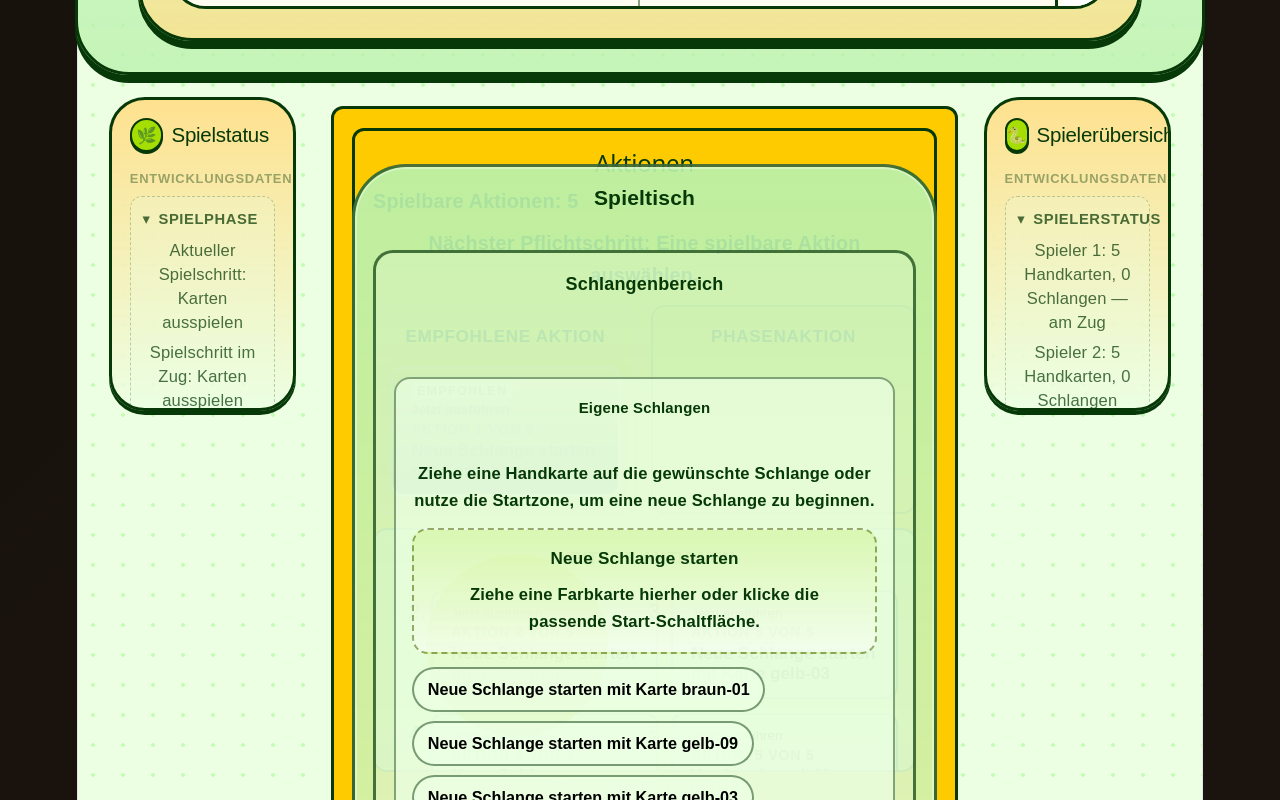
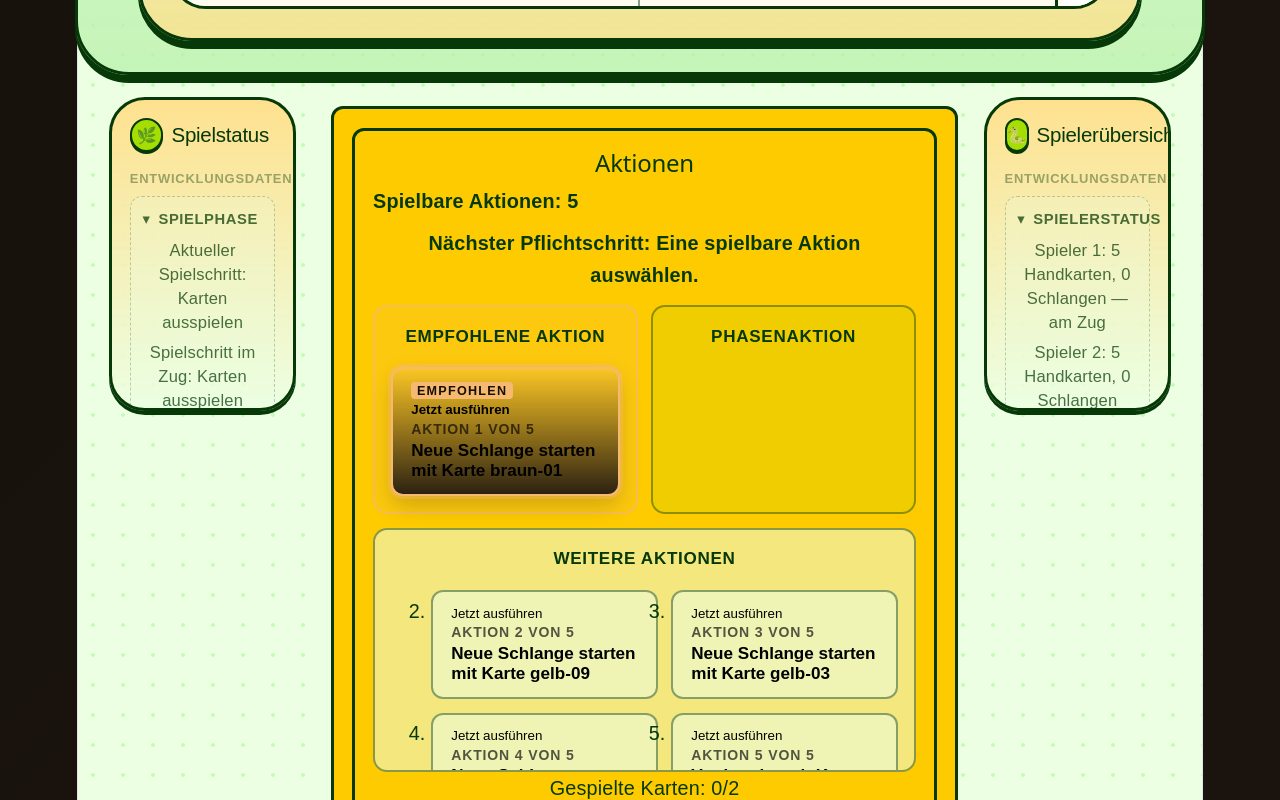
Before and after one commit to hanno79/schlangentanz-v2, a React (Vite) app: page / in a window 1280 px wide. Shown: the part 1760-2560 px from the top of the page. Built offline with nearby package versions, Linux system fonts and the light colour scheme.

Commit message:
M5b: Aktionsdock-Klicks vor Board-Überlagerung schützen

```diff
--- a/src/App.css
+++ b/src/App.css
@@ -398,7 +398,7 @@ body {
 .aktionen-panel--waldtanz-dock {
   position: sticky;
   bottom: 0.75rem;
-  z-index: 2;
+  z-index: 4;
   border-radius: 2rem;
   background: linear-gradient(180deg, rgba(254, 203, 0, 0.92), rgba(236, 255, 227, 0.9));
   pointer-events: none;
```
Also changed, not shown: 1 other file (tests, documents, lock files or other folders).
